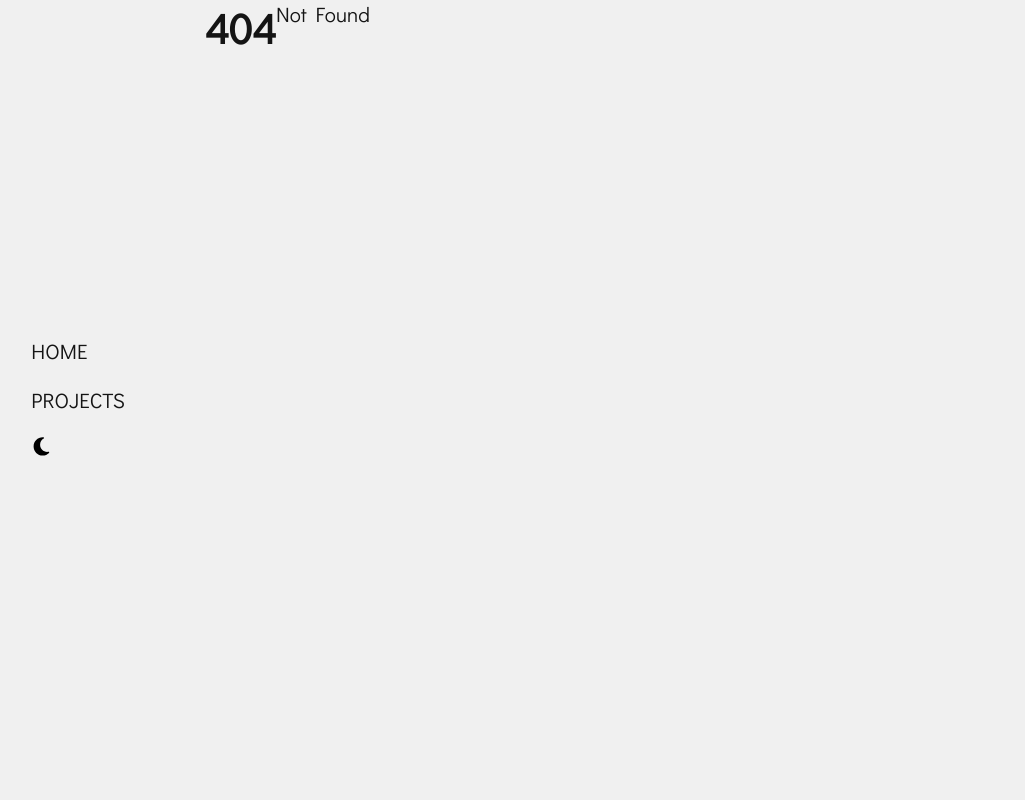
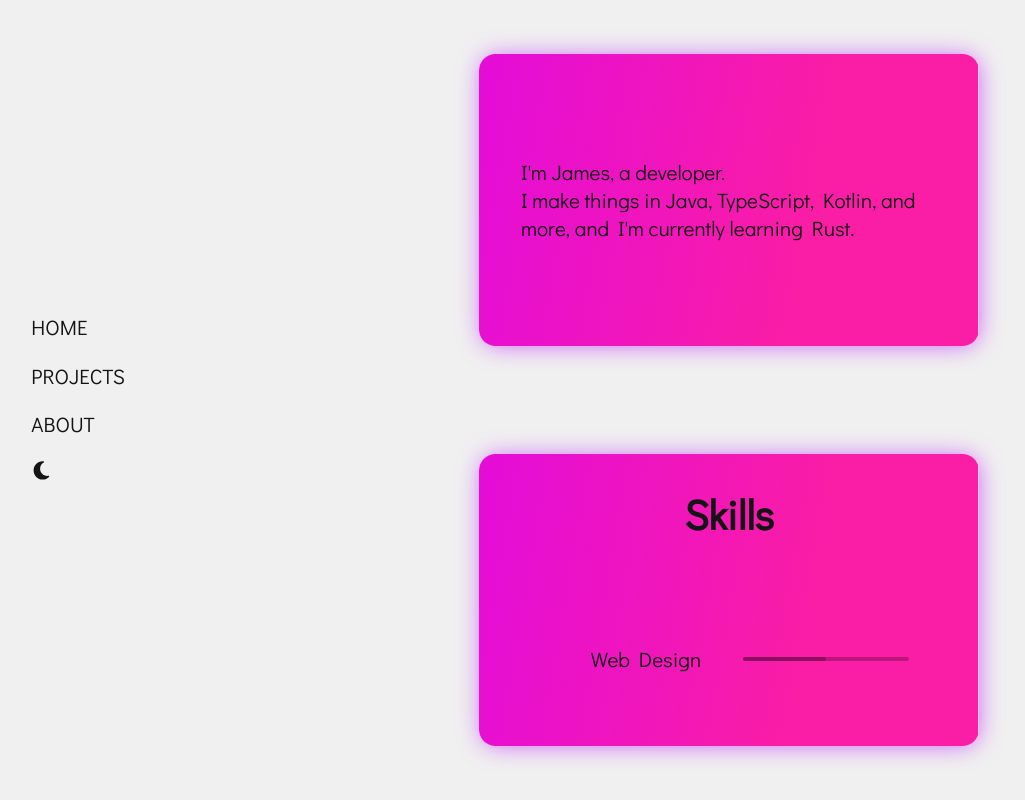
Before and after one commit to Xyphyn/Xylight, a SvelteKit app: page /about in a window 1280 px wide. Before the commit this address had no page. Shown: the whole page, without its empty margins (3-1028 px from the left). Built offline with nearby package versions, Linux system fonts and the light colour scheme.

Commit message:
Adding about section + progressbar

```diff
--- a/src/components/GradientCard.svelte
+++ b/src/components/GradientCard.svelte
@@ -1,5 +1,5 @@
 <div class="gradient-card">
-    <slot></slot>
+    <slot />
 </div>
 
 <style>
@@ -16,14 +16,19 @@
     }
 
     .gradient-card {
-        background: linear-gradient(100deg, rgba(90,57,246,1) 0%, rgba(211,0,255,1) 59%, rgb(250, 29, 165) 88%);
-	    background-size: 400% 400%;
+        background: linear-gradient(
+            100deg,
+            rgba(90, 57, 246, 1) 0%,
+            rgba(211, 0, 255, 1) 59%,
+            rgb(250, 29, 165) 88%
+        );
+        background-size: 400% 400%;
         animation: gradient 10s ease infinite;
         max-width: 24rem;
-        max-height: 14rem;
+        min-height: 14rem;
         width: 80vw;
-        height: 80vh;
-        border-radius: .8rem;
+        height: min-content;
+        border-radius: 0.8rem;
         box-shadow: 1px 1px 24px -3px rgba(186, 12, 253, 0.7);
         display: grid;
         place-items: center;
--- a/src/components/Link.svelte
+++ b/src/components/Link.svelte
@@ -7,12 +7,12 @@
     /**
      * @type {string}
      */
-    let clazz = ""
+    let clazz = ''
     export { clazz as class }
     export let onclick = () => {}
 </script>
 
-<a href={href} class={`link ${clazz || ''}`} on:click={onclick}><slot></slot></a>
+<a {href} class={`link ${clazz || ''}`} on:click={onclick}><slot /></a>
 
 <style>
     .link {
@@ -24,7 +24,11 @@
         background-color: transparent;
         text-decoration: none;
         color: rgb(var(--text-color));
-    background-image: linear-gradient(90deg, rgb(var(--text-color)) 0%, rgb(var(--text-color)) 100%);
+        background-image: linear-gradient(
+            90deg,
+            rgb(var(--text-color)) 0%,
+            rgb(var(--text-color)) 100%
+        );
         background-size: 100% 0%;
         background-position: 0 100%;
         background-repeat: no-repeat;
--- a/src/components/Nav.svelte
+++ b/src/components/Nav.svelte
@@ -1,39 +1,42 @@
 <script>
     // @ts-nocheck
-import Link from "./Link.svelte";</script>
+    import Link from './Link.svelte'
+</script>
 
 <nav class="nav-container">
     <Link href="/">HOME</Link>
     <Link href="/projects">PROJECTS</Link>
-    <Link onclick={() => {
-        const r = document.querySelector(':root');
-        const rs = getComputedStyle(r);
-        const txt = rs.getPropertyValue('--text-color');
-        const bg = rs.getPropertyValue('--background-color');
-        const shadow = rs.getPropertyValue('--shadow');
+    <Link href="/about">ABOUT</Link>
+    <Link
+        onclick={() => {
+            const r = document.querySelector(':root')
+            const rs = getComputedStyle(r)
+            const txt = rs.getPropertyValue('--text-color')
+            const bg = rs.getPropertyValue('--background-color')
+            const shadow = rs.getPropertyValue('--shadow')
             if (shadow == '20, 25, 20') {
                 r.style.setProperty('--shadow', '0, 0, 0')
             } else {
                 r.style.setProperty('--shadow', '20, 25, 20')
             }
-        r.style.setProperty('--text-color', bg);
-        r.style.setProperty('--background-color', txt);
-    }
-    }
-     class="end-icon">
-        <svg xmlns="http://www.w3.org/2000/svg" viewBox="0 0 384 512" class="icon">
-                <path d="M223.5 32C100 32 0 132.3 0 256S100 480 223.5 480c60.6 0 115.5-24.2 155.8-63.4c5-4.9 6.3-12.5 3.1-18.7s-10.1-9.7-17-8.5c-9.8 1.7-19.8 2.6-30.1 2.6c-96.9 0-175.5-78.8-175.5-176c0-65.8 36-123.1 89.3-153.3c6.1-3.5 9.2-10.5 7.7-17.3s-7.3-11.9-14.3-12.5c-6.3-.5-12.6-.8-19-.8z"/>
+            r.style.setProperty('--text-color', bg)
+            r.style.setProperty('--background-color', txt)
+        }}
+        class=""
+    >
+        <svg
+            xmlns="http://www.w3.org/2000/svg"
+            viewBox="0 0 384 512"
+            class="icon"
+        >
+            <path
+                d="M223.5 32C100 32 0 132.3 0 256S100 480 223.5 480c60.6 0 115.5-24.2 155.8-63.4c5-4.9 6.3-12.5 3.1-18.7s-10.1-9.7-17-8.5c-9.8 1.7-19.8 2.6-30.1 2.6c-96.9 0-175.5-78.8-175.5-176c0-65.8 36-123.1 89.3-153.3c6.1-3.5 9.2-10.5 7.7-17.3s-7.3-11.9-14.3-12.5c-6.3-.5-12.6-.8-19-.8z"
+            />
         </svg>
     </Link>
 </nav>
 
 <style>
-    .end-icon {
-        display: flex;
-        justify-items: flex-end;
-        color: red;
-    }
-
     .nav-container {
         display: flex;
         width: min-content;
@@ -60,6 +63,6 @@ import Link from "./Link.svelte";</script>
     .icon {
         width: 1rem;
         height: 1rem;
-        color: red !important;
+        fill: rgb(var(--text-color));
     }
 </style>
--- /dev/null
+++ b/src/components/ProgressBar.svelte
@@ -0,0 +1,24 @@
+<script>
+    /** @type {Number} */
+    export let progress = 1
+</script>
+
+<div class="progressbar-bg">
+    <div class="progressbar-fg" style="width: {progress}%;" />
+</div>
+
+<style>
+    .progressbar-bg {
+        background-color: rgba(0, 0, 0, 0.25);
+        height: 4px;
+        border-radius: 4px;
+        max-width: 8rem;
+        width: 100%;
+    }
+
+    .progressbar-fg {
+        background-color: rgba(1, 1, 1, 0.25);
+        border-radius: 4px;
+        height: 4px;
+    }
+</style>
--- a/src/routes/+layout.svelte
+++ b/src/routes/+layout.svelte
@@ -1,17 +1,16 @@
+<script>
+    // @ts-nocheck
 
-<Nav />
-<slot />
-
-<style>
-</style>
-
-<script>
-    import Link from '../components/Link.svelte';
-    import Nav from '../components/Nav.svelte';
+    import Link from '../components/Link.svelte'
+    import Nav from '../components/Nav.svelte'
     import '../style/global.css'
     import NProgress from 'nprogress'
     import 'nprogress/nprogress.css'
     import { navigating } from '$app/stores'
+
+    let animating
+    /** @type {NodeJS.Timeout}*/
+    let timeout
 
     NProgress.configure({
         showSpinner: false
@@ -26,3 +25,6 @@
         }
     }
 </script>
+
+<Nav />
+<slot />
--- a/src/routes/+page.svelte
+++ b/src/routes/+page.svelte
@@ -1,20 +1,22 @@
 <script lang="javascript">
     // @ts-nocheck
 
-    import Link from "../components/Link.svelte"
-    import GradientCard from "../components/GradientCard.svelte";
+    import Link from '../components/Link.svelte'
+    import GradientCard from '../components/GradientCard.svelte'
 </script>
 
-<div class="square-container">
-   <GradientCard>
+<div class="container">
+    <GradientCard>
         <p class="type">
-            I'm James. I develop primarily in Java and JavaScript, and I'm learning new languages such as Kotlin. You can see what I've made <Link href="/projects">here.</Link>
+            I'm James. I develop primarily in Java and JavaScript, and I'm
+            learning new languages such as Kotlin. You can see what I've made <Link
+                href="/projects">here.</Link
+            >
         </p>
     </GradientCard>
 </div>
 
 <style>
-
     p {
         padding-left: 2rem;
         padding-right: 2rem;
@@ -33,23 +35,12 @@
         }
     }
 
-    @keyframes square-anim {
-        0% {
-            opacity: 0%;
-            transform: translateY(-5%);
-        }
-        100% {
-            opacity: 100%;
-            transform: translateY(0%);
-        }
-    }
-
-    .square-container {
+    .container {
         display: grid;
         place-items: center;
         width: 100%;
         animation-name: square-anim;
         animation-duration: 0.4s;
-        animation-timing-function: cubic-bezier(.17,.67,.38,.96);
+        animation-timing-function: cubic-bezier(0.17, 0.67, 0.38, 0.96);
     }
 </style>
--- /dev/null
+++ b/src/routes/about/+page.svelte
@@ -0,0 +1,43 @@
+<script>
+    import GradientCard from '../../components/GradientCard.svelte'
+    import ProgressBar from '../../components/ProgressBar.svelte'
+</script>
+
+<div class="container">
+    <GradientCard>
+        <p>
+            I'm James, a developer.<br />
+            I make things in Java, TypeScript, Kotlin, and more, and I'm currently
+            learning Rust.
+        </p>
+    </GradientCard>
+    <GradientCard>
+        <h1>Skills</h1>
+        <div class="bar-container">
+            <p>Web Design</p>
+            <ProgressBar progress={50} />
+        </div>
+    </GradientCard>
+</div>
+
+<style>
+    .bar-container {
+        display: flex;
+        justify-content: center;
+        align-items: center;
+        width: 100%;
+    }
+
+    .container {
+        display: grid;
+        place-items: center;
+        width: 100%;
+        animation-name: square-anim;
+        animation-duration: 0.4s;
+        animation-timing-function: cubic-bezier(0.17, 0.67, 0.38, 0.96);
+    }
+
+    p {
+        margin: 2rem;
+    }
+</style>
--- a/src/routes/projects/+page.svelte
+++ b/src/routes/projects/+page.svelte
@@ -1,5 +1,5 @@
 <script>
-    import Link from "../../components/Link.svelte";
+    import Link from '../../components/Link.svelte'
 </script>
 
 <div class="container">
@@ -8,37 +8,39 @@
             <a class="" href="https://github.com/Xyphyn/Neptune">Neptune</a>
         </h1>
         <p>
-                <img src="/content/typescript.png"
+            <img
+                src="/content/typescript.png"
                 class="icon"
-                alt="Typescript Logo">
-                <img src="/content/discord.js.png"
+                alt="Typescript Logo"
+            />
+            <img
+                src="/content/discord.js.png"
                 class="icon"
-                alt="Discord.JS logo">
+                alt="Discord.JS logo"
+            />
         </p>
     </div>
     <div class="card xymc-card">
         <h1 class="card-title">XyMC</h1>
         <p>
-            <img src="/content/java.png"
-            class="icon"
-            alt="Java Logo">
+            <img src="/content/java.png" class="icon" alt="Java Logo" />
         </p>
     </div>
     <div class="card website-card">
         <h1 class="card-title">This website</h1>
         <p>
-                <img src="/content/svelte.png"
+            <img src="/content/svelte.png" class="icon" alt="Svelte Logo" />
+
+            <img
+                src="/content/javascript.png"
                 class="icon"
-                alt="Svelte Logo">
-
-                <img src="/content/javascript.png"
-                class="icon"
-                alt="JavaScript Logo">
+                alt="JavaScript Logo"
+            />
         </p>
     </div>
 </div>
 
-<style>
+<style lang="scss">
     .icon {
         max-width: 2rem;
         max-height: 2rem;
@@ -57,17 +59,21 @@
 
     .card {
         position: relative;
-        background: linear-gradient(to top, rgba(0,0,0,0) 20%, rgba(0,0,0,.6)), url('https://www.adorama.com/alc/wp-content/uploads/2018/11/landscape-photography-tips-yosemite-valley-feature.jpg');
+        background: linear-gradient(
+                to top,
+                rgba(0, 0, 0, 0) 20%,
+                rgba(0, 0, 0, 0.6)
+            ),
+            url('https://www.adorama.com/alc/wp-content/uploads/2018/11/landscape-photography-tips-yosemite-valley-feature.jpg');
         max-width: 24rem;
         max-height: 20rem;
         width: 80vw;
         height: 60vw;
         border-radius: 1rem;
-        transition: all cubic-bezier(.17,.67,.38,.96) 0.3s;
+        transition: all cubic-bezier(0.17, 0.67, 0.38, 0.96) 0.3s;
         transform: perspective(75em) rotateY(30deg);
 
-        box-shadow:
-            rgba(var(--shadow), 0.65) 0px 60px 123px -25px,
+        box-shadow: rgba(var(--shadow), 0.65) 0px 60px 123px -25px,
             rgba(19, 26, 32, 0.08) 0px 35px 75px -35px;
     }
 
@@ -90,7 +96,12 @@
     }
 
     .neptune-card {
-        background: url('https://camo.githubusercontent.com/e20948ea10cf83c8577bf86f74d00f9b76b04fc313e4bd67ea464f0f1a0921e0/68747470733a2f2f692e696d6775722e636f6d2f6e6942744b4c592e706e67'), linear-gradient(to top, rgb(var(--background-color)) 20%, rgb(var(--background-color))) ;
+        background: url('https://camo.githubusercontent.com/e20948ea10cf83c8577bf86f74d00f9b76b04fc313e4bd67ea464f0f1a0921e0/68747470733a2f2f692e696d6775722e636f6d2f6e6942744b4c592e706e67'),
+            linear-gradient(
+                to top,
+                rgb(var(--background-color)) 20%,
+                rgb(var(--background-color))
+            );
         background-size: 100%;
         background-position-y: 50%;
         background-repeat: no-repeat;
@@ -101,14 +112,24 @@
     }
 
     .xymc-card {
-        background: url('/content/xymc.webp'), linear-gradient(to top, rgb(var(--background-color)) 20%, rgb(var(--background-color))) ;
+        background: url('/content/xymc.webp'),
+            linear-gradient(
+                to top,
+                rgb(var(--background-color)) 20%,
+                rgb(var(--background-color))
+            );
         background-size: 150%;
         background-position-y: 50%;
         background-repeat: no-repeat;
     }
 
     .website-card {
-        background: url('/content/website.webp'), linear-gradient(to top, rgb(var(--background-color)) 20%, rgb(var(--background-color)));
+        background: url('/content/website.webp'),
+            linear-gradient(
+                to top,
+                rgb(var(--background-color)) 20%,
+                rgb(var(--background-color))
+            );
         background-size: 175%;
         background-position-y: 50%;
         background-repeat: no-repeat;
@@ -126,11 +147,13 @@
         place-items: center;
         grid-template-rows: repeat(6, 1fr);
         grid-template-columns: none;
-
         width: 100%;
         height: 100vh;
         gap: 1rem;
         overflow-x: hidden;
+        animation-name: square-anim;
+        animation-duration: 0.4s;
+        animation-timing-function: cubic-bezier(0.17, 0.67, 0.38, 0.96);
     }
 
     @media screen and (min-width: 480px) {
@@ -147,9 +170,6 @@
         .container {
             grid-template-columns: repeat(3, 30vw);
             grid-template-rows: none;
-            width: 100%;
-
-            height: 100vh;
         }
     }
 </style>
--- a/src/stores.js
+++ /dev/null
@@ -1,3 +0,0 @@
-import { writable } from 'svelte/store'
-
-export let clicked = writable(0)
--- a/src/style/global.css
+++ b/src/style/global.css
@@ -50,9 +50,20 @@ a {
         rgb(var(--highlight)) 0%,
         rgb(var(--highlight-two)) 100%
     ) !important;
-    height: 4px !important;
+    height: 3px !important;
 }
 
 #nprogress .peg {
-    box-shadow: 0 0 10px rgb(var(--highlight)), 0 0 5px rgb(var(--highlight)) !important;
+    box-shadow: 0 0 0px rgb(var(--highlight)), 0 0 0px rgb(var(--highlight)) !important;
 }
+
+@keyframes square-anim {
+    0% {
+        opacity: 0%;
+        transform: translateY(-5%);
+    }
+    100% {
+        opacity: 100%;
+        transform: translateY(0%);
+    }
+}
--- a/svelte.config.js
+++ b/svelte.config.js
@@ -1,10 +1,12 @@
-import adapter from '@sveltejs/adapter-auto';
+import adapter from '@sveltejs/adapter-auto'
+import preprocess from 'svelte-preprocess'
 
 /** @type {import('@sveltejs/kit').Config} */
 const config = {
-	kit: {
-		adapter: adapter()
-	}
-};
+    preprocess: preprocess(),
+    kit: {
+        adapter: adapter()
+    }
+}
 
-export default config;
+export default config
```
Also changed, not shown: package.json (+6 -1 lines), 1 other file (tests, documents, lock files or other folders). Lines whose indentation alone changed are shown as unchanged.
